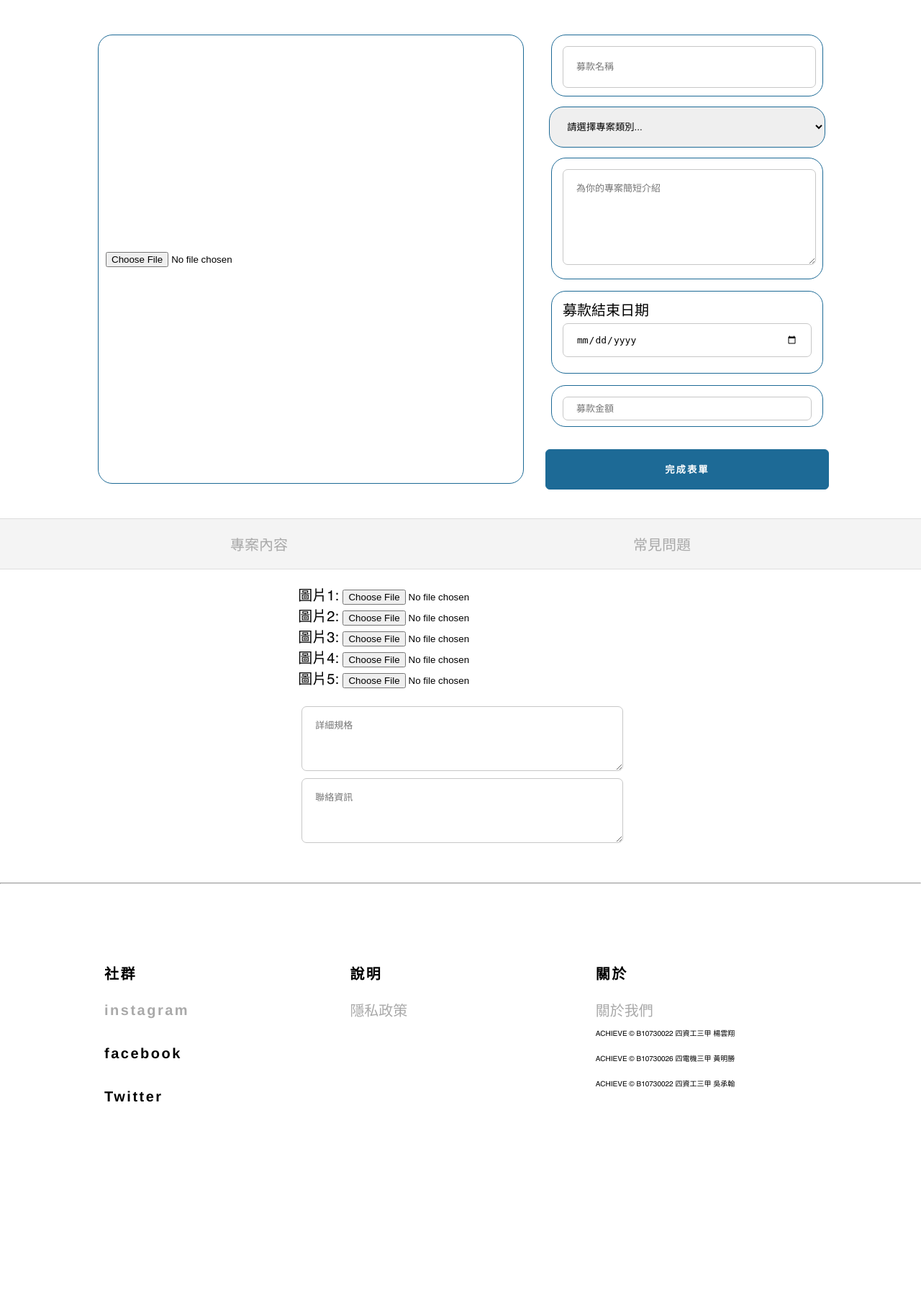
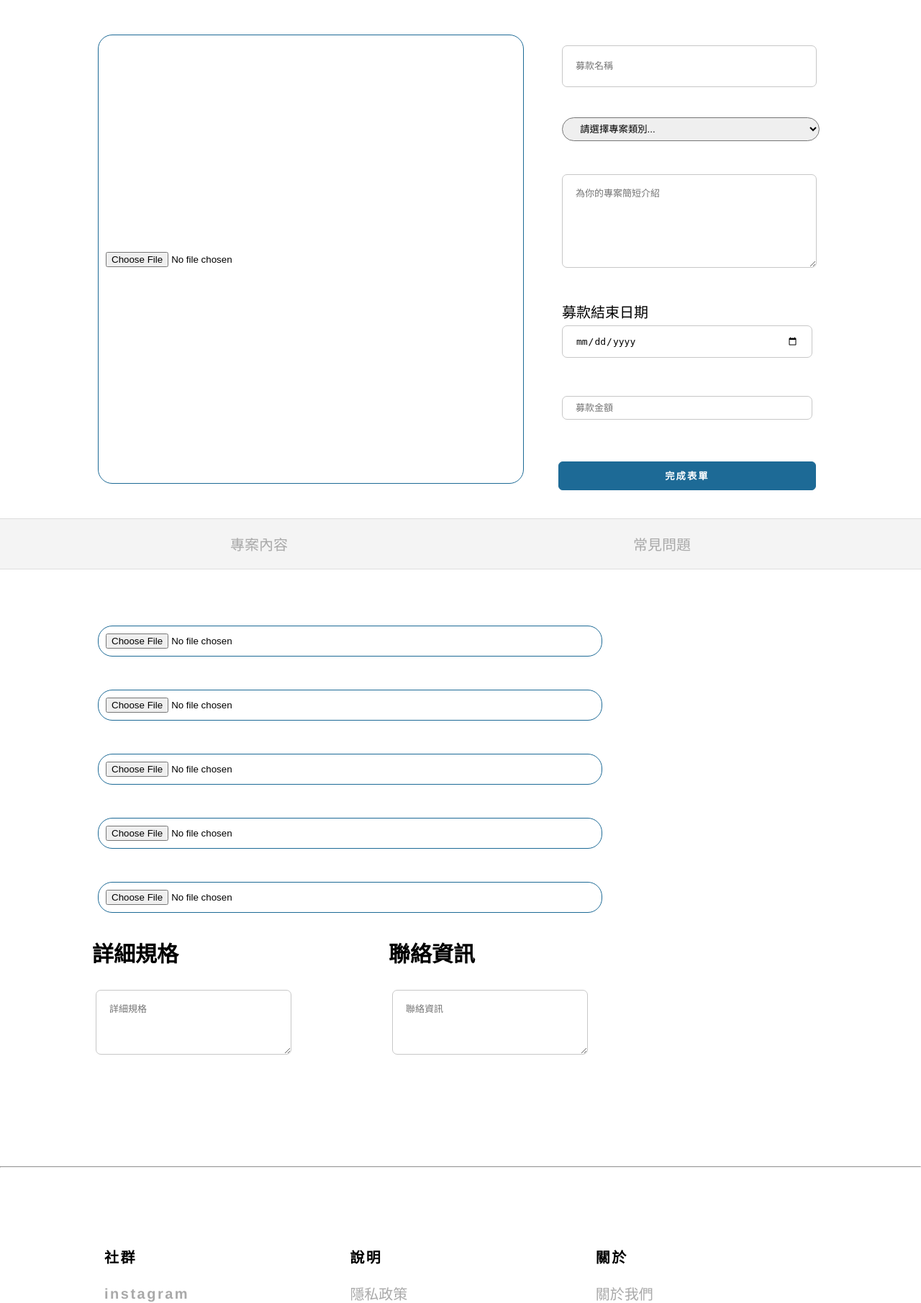
Before and after one commit to EonianCoda/crowdfundingWebPage, a PHP site: page /proposal.php in a window 1280 px wide. Shown: the part 71-1881 px from the top of the page at 72% size. Before the commit the page ends 1602 px from the top, so only its background shows below. Run offline with PHP 8.4, Linux system fonts and the light colour scheme; some web fonts are replaced.

Commit message:
更改畫面

```diff
--- a/backend/sql_info.php
+++ b/backend/sql_info.php
@@ -1,7 +1,7 @@
 <?php
     $mysql_servername = "localhost";
     $mysql_username = "root";
-    $mysql_password = "rootroot";
+    $mysql_password = "eidi8507";
     $mysql_DB_name = "data";
 
     function get_conn()
--- a/main/proposal.php
+++ b/main/proposal.php
@@ -39,7 +39,7 @@
     <form method="POST" action="proposal.php" enctype="multipart/form-data">
         <div class="bottom-divider p-t-40 p-b-40 maxh-1000">
                 <div class="container horizon-items h-32em" >
-                    <div class="w-60 m-r-30 horizon-center vertical-center prop">
+                    <div class="w-60 m-r-30 horizon-center vertical-center prop border">
                         <input id="myfile" type="file" name="main_img" required><br/>
                         <img class="maxh-1000"src="" id="show" width="100%">
                         <script type="text/javascript">
@@ -57,11 +57,12 @@
                         })
                         </script>
                     </div>
-                    <div class="w-40 vertical-items h-100">
+                    <div class="w-40 vertical-items h-100 ">
                         <div class="prop h-15">
                             <input class ="form-input h-90" type="text" maxlength=20 placeholder= "募款名稱" name="name" required> </input>
                         </div>
-                        <select class="mt-2 mb-3 prop p-l-20 h-10"
+                        <div class="prop h-10" >
+                            <select class="mt-2 mb-3 p-l-20 w-100 prop"
                                 name="category" >
                                 <option selected>請選擇專案類別...</option>
                                 <option value=1> 設計 </option>
@@ -70,7 +71,7 @@
                                 <option value=4> 科技 </option>
                                 <option value=5> 生活 </option>
                             </select>
-
+                        </div>
                         <div class="prop h-30">
                             <textarea type="text" placeholder="為你的專案簡短介紹" class="form-input h-90 p-t-15" name="intro" maxlength="200" required></textarea>
                         </div>
@@ -81,7 +82,9 @@
                         <div class="horizon-items prop h-10">
                                 <input class="form-input h-90" type="text" name="goal_money" onkeyup="value=value.replace(/[^\d]/g,'')" placeholder="募款金額" required> <br>
                         </div>
-                        <button class="button h-10"> 完成表單</button>
+                        <div class="horizon-center prop h-10">
+                            <button class="button w-100"> 完成表單</button>
+                        </div>
                     </div>
                 </div>
 
@@ -96,20 +99,124 @@
                 </div>
             </div>
         </div>
-        <div class="container horizon-center m-t-20 ">
-            <div>
-                圖片1: <input type="file" name="intro_img1"accept="image/gif, image/jpeg, image/png"><br>
-                圖片2: <input type="file" name="intro_img2" accept="image/gif, image/jpeg, image/png"><br>
-                圖片3: <input type="file" name="intro_img3" accept="image/gif, image/jpeg, image/png"><br>
-                圖片4: <input type="file" name="intro_img4" accept="image/gif, image/jpeg, image/png"><br>
-                圖片5: <input type="file" name="intro_img5" accept="image/gif, image/jpeg, image/png"><br>
-                <br>
+        <div class="container horizon-between m-t-20 ">
+            <div class="vertical-items horizon-center m-t-20 w-70">
+                <div class="m-t-30">
+                    <div class="prop horizon-center vertical-center border">
+                        <input id="myfile1" type="file" name="intro_img1" required><br/>
+                        <img class="maxh-1000"src="" id="show1" width="100%">
+                        <script type="text/javascript">
+                        $(function() {
+                            $("#myfile1").change(function() {
+                            var readFile = new FileReader();
+                            var mfile = $("#myfile1")[0].files[0];
+                            readFile.readAsDataURL(mfile);
+                            readFile.onload = function() {
+                                var img = $("#show1");
+                                img.attr("src", this.result);
+                            }
+                            });
+
+                        })
+                        </script>
+                    </div>
+                </div>
+                <div class="m-t-30">
+                    <div class="prop horizon-center vertical-center border">
+                        <input id="myfile2" type="file" name="intro_img2" required><br/>
+                        <img class="maxh-1000"src="" id="show2" width="100%">
+                        <script type="text/javascript">
+                        $(function() {
+                            $("#myfile2").change(function() {
+                            var readFile = new FileReader();
+                            var mfile = $("#myfile2")[0].files[0];
+                            readFile.readAsDataURL(mfile);
+                            readFile.onload = function() {
+                                var img = $("#show2");
+                                img.attr("src", this.result);
+                            }
+                            });
+
+                        })
+                        </script>
+                    </div>
+                </div>
+                <div class="m-t-30">
+                    <div class="prop horizon-center vertical-center border">
+                        <input id="myfile3" type="file" name="intro_img3" required><br/>
+                        <img class="maxh-1000"src="" id="show3" width="100%">
+                        <script type="text/javascript">
+                        $(function() {
+                            $("#myfile3").change(function() {
+                            var readFile = new FileReader();
+                            var mfile = $("#myfile3")[0].files[0];
+                            readFile.readAsDataURL(mfile);
+                            readFile.onload = function() {
+                                var img = $("#show3");
+                                img.attr("src", this.result);
+                            }
+                            });
+
+                        })
+                        </script>
+                    </div>
+                </div>
+                <div class="m-t-30">
+                    <div class="prop horizon-center vertical-center border">
+                        <input id="myfile4" type="file" name="intro_img4" required><br/>
+                        <img class="maxh-1000"src="" id="show4" width="100%">
+                        <script type="text/javascript">
+                        $(function() {
+                            $("#myfile4").change(function() {
+                            var readFile = new FileReader();
+                            var mfile = $("#myfile4")[0].files[0];
+                            readFile.readAsDataURL(mfile);
+                            readFile.onload = function() {
+                                var img = $("#show4");
+                                img.attr("src", this.result);
+                            }
+                            });
+
+                        })
+                        </script>
+                    </div>
+                </div>
+                <div class="m-t-30">
+                    <div class="prop horizon-center vertical-center border">
+                        <input id="myfile5" type="file" name="intro_img5" required><br/>
+                        <img class="maxh-1000"src="" id="show5" width="100%">
+                        <script type="text/javascript">
+                        $(function() {
+                            $("#myfile5").change(function() {
+                            var readFile = new FileReader();
+                            var mfile = $("#myfile5")[0].files[0];
+                            readFile.readAsDataURL(mfile);
+                            readFile.onload = function() {
+                                var img = $("#show5");
+                                img.attr("src", this.result);
+                            }
+                            });
+
+                        })
+                        </script>
+                    </div>
+                </div>
+                <div class="horizon-between m-r-30">
+                    <div class="w-40">
+                        <h2>詳細規格</h2>
+                        <div class="w-100 h-200p">
                         <textarea type="text" class="form-input h-90p p-t-15" placeholder="詳細規格" name="content" maxlength="200"></textarea>
+                        </div>
+                    </div>
+                    <div class="w-40">
+                        <h2>聯絡資訊</h2>
+                        <div class="w-100 h-200p">
                         <textarea type="text" class="form-input h-90p p-t-15" placeholder="聯絡資訊" name="contact" maxlength="200"></textarea>
                         </div>
-
                     </div>
-
+                </div>
+            </div>
+        </div>
     </form>
     <footer class="footerpage">
     </footer>
--- a/styles/main.css
+++ b/styles/main.css
@@ -190,11 +190,13 @@ nav li a {
   margin: 0.4em;
   box-sizing: border-box;
   padding: 0.5em;
-  border: 1px solid #1d6a96;
+
   border-radius: 20px;
   vertical-align: middle;
 }
-
+.border{
+  border: 1px solid #1d6a96;
+}
 .textarea_input {
   width: 100%;
 }
```
Also changed, not shown: main/content.php (+13 -4 lines). Lines whose indentation alone changed are shown as unchanged.
